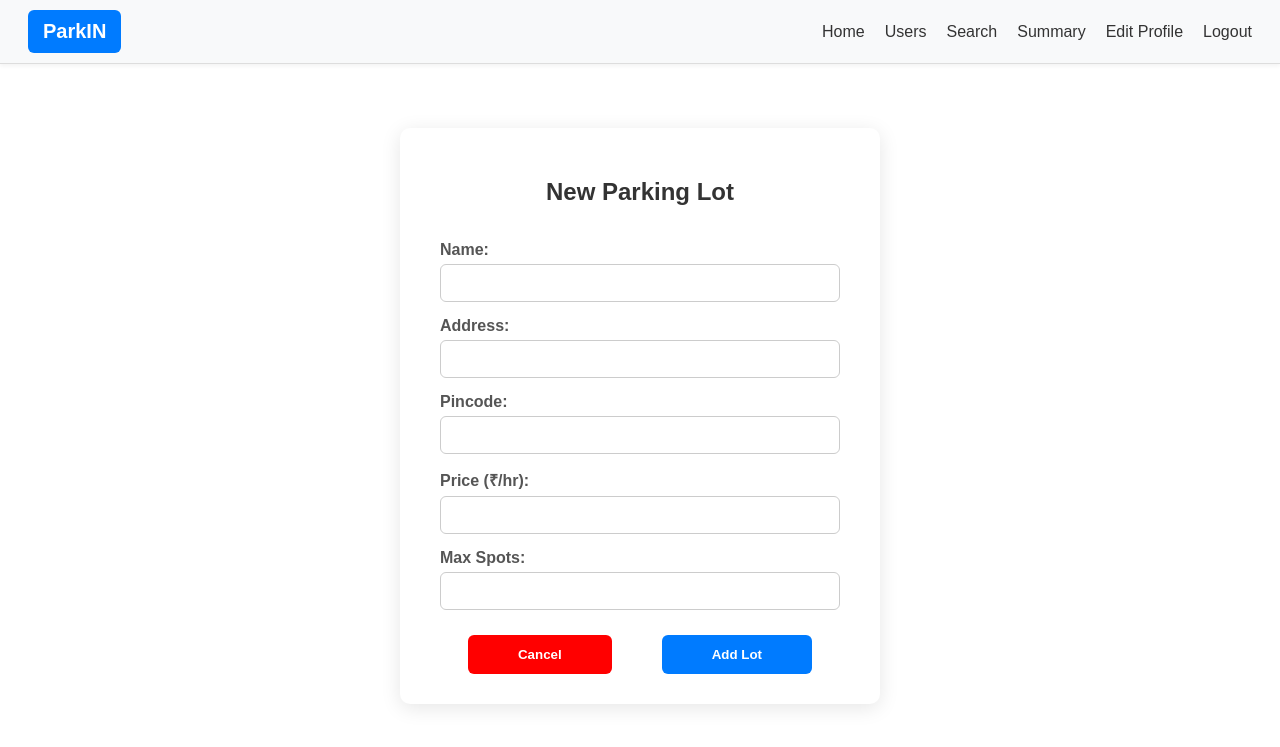
After one commit to 24f1001715/vehicle-parking-app, a Flask app: page /admin/add-lot in a window 1280 px wide. The commit adds this page. Shown: the top 747 px of the page. Run offline with Flask 3, Linux system fonts and the light colour scheme; the visitor is signed in with stand-in values (Sample User, id 1).

Commit message:
Milestone-VP Admin add-lot functionality

```diff
--- a/controllers/admin_routes.py
+++ b/controllers/admin_routes.py
@@ -9,33 +9,6 @@ admin_bp = Blueprint('admin', __name__)
 @admin_bp.route('/admin/dashboard', methods=['GET', 'POST'])
 @admin_required
 def home():
-    if request.method == 'POST':
-        # 1. Collect form data
-        name = request.form['name']
-        address = request.form['address']
-        pin_code = request.form['pin_code']
-        price = request.form['price']
-        max_spots = int(request.form['max_spots'])
-
-        # 2. Create new parking lot
-        new_lot = ParkingLot(
-            prime_location_name=name,
-            address=address,
-            pin_code=pin_code,
-            price=float(price),
-            max_spots=max_spots
-        )
-        db.session.add(new_lot)
-        db.session.commit()
-
-        # 3. Add parking spots
-        for _ in range(max_spots):
-            spot = ParkingSpot(lot_id=new_lot.id)  # status defaults to 'A'
-            db.session.add(spot)
-        db.session.commit()
-
-        return redirect(url_for('admin.home'))
-
     lots = ParkingLot.query.all()
     return render_template('admin/home.html', lots=lots)
 
@@ -59,3 +32,33 @@ def summary():
 @admin_required
 def edit_profile():
     return render_template('admin/edit_profile.html')
+
+
+@admin_bp.route('/admin/add-lot', methods=['GET', 'POST'])
+@admin_required
+def add_lot():
+    if request.method == 'POST':
+        name = request.form['name']
+        address = request.form['address']
+        pin_code = request.form['pin_code']
+        price = request.form['price']
+        max_spots = int(request.form['max_spots'])
+
+        new_lot = ParkingLot(
+            prime_location_name=name,
+            address=address,
+            pin_code=pin_code,
+            price=float(price),
+            max_spots=max_spots
+        )
+        db.session.add(new_lot)
+        db.session.commit()
+
+        for _ in range(max_spots):
+            spot = ParkingSpot(lot_id=new_lot.id)
+            db.session.add(spot)
+        db.session.commit()
+
+        return redirect(url_for('admin.home'))
+
+    return render_template('admin/add_lot.html')
--- a/models/models.py
+++ b/models/models.py
@@ -13,7 +13,8 @@ db = SQLAlchemy(app)
 
 class Admin(db.Model):
     __tablename__ = 'admin'
-    email_id = db.Column(db.String(120), primary_key=True)
+    id = db.Column(db.Integer, primary_key=True)  # NEW auto-increment ID
+    email_id = db.Column(db.String(100), unique=True, nullable=False)
     fullname = db.Column(db.String(100), nullable=False)
     password = db.Column(db.String(120), nullable=False)
     address = db.Column(db.String(200), nullable=True)
@@ -21,7 +22,8 @@ class Admin(db.Model):
 
 class User(db.Model):
     __tablename__ = 'user'
-    email_id = db.Column(db.String(120), primary_key=True)
+    id = db.Column(db.Integer, primary_key=True)  # NEW auto-increment ID
+    email_id = db.Column(db.String(100), unique=True, nullable=False)
     fullname = db.Column(db.String(100), nullable=False)
     password = db.Column(db.String(120), nullable=False)
     address = db.Column(db.String(200), nullable=True)
--- a/static/css/style.css
+++ b/static/css/style.css
@@ -84,7 +84,8 @@ label {
 
 input[type="text"],
 input[type="email"],
-input[type="password"] {
+input[type="password"],
+input[type="number"] {
     padding: 10px;
     border: 1px solid #ccc;
     border-radius: 6px;
@@ -94,7 +95,8 @@ input[type="password"] {
 
 input[type="text"]:focus,
 input[type="email"]:focus,
-input[type="password"]:focus {
+input[type="password"]:focus,
+input[type="number"]:focus {
     border-color: #007bff;
     outline: none;
 }
@@ -165,3 +167,37 @@ a:hover {
 .users-table tr:nth-child(even) {
     background-color: #fafafa;
 }
+
+/* ---------------- admin.dash.parkinglot.buttons ---------------- */
+
+.button-group {
+    display: flex;
+    gap: 10px; /* spacing between buttons */
+    margin-top: 15px;
+    align-items: center;
+    align-self: center;
+}
+
+.btn {
+    margin: 10px 20px 0 20px;
+    padding: 12px 50px;
+    background-color: #007bff;
+    color: white;
+    font-weight: bold;
+    border: none;
+    border-radius: 6px;
+    cursor: pointer;
+    transition: background-color 0.2s;
+}
+
+.btn:hover {
+    background-color: #0056b3;
+}
+
+.cancel {
+    background-color: red;
+}
+
+.cancel:hover {
+    background-color: #c0392b;
+}
--- /dev/null
+++ b/templates/admin/add_lot.html
@@ -0,0 +1,34 @@
+{% extends 'admin/base_admin.html' %}
+{% block title %}Add Parking Lot{% endblock %}
+{% block content %}
+
+<div class="form-container">
+<h2>New Parking Lot</h2>
+<form method="POST" class="form">
+    <label>Name:</label>
+    <input type="text" name="name" required>
+
+    <label>Address:</label>
+    <input type="text" name="address">
+
+    <label>Pincode:</label>
+    <input type="text" name="pin_code">
+
+    <label>Price (₹/hr):</label>
+    <input type="number" name="price" step="0.01" required>
+
+    <label>Max Spots:</label>
+    <input type="number" name="max_spots" required>
+
+
+    <div class="button-group">
+    <a href="{{ url_for('admin.home') }}">
+        <button type="button" class="btn cancel">Cancel</button>
+    </a>
+
+    <button type="submit" class="btn">Add Lot</button>
+</div>
+
+</form>
+</div>
+{% endblock %}
--- a/templates/admin/users.html
+++ b/templates/admin/users.html
@@ -6,6 +6,7 @@
 <table class="users-table">
     <thead>
         <tr>
+            <th>ID</th>
             <th>Email</th>
             <th>Full Name</th>
             <th>Address</th>
@@ -15,6 +16,7 @@
     <tbody>
         {% for user in users %}
         <tr>
+            <td>{{ user.id }}</td>
             <td>{{ user.email_id }}</td>
             <td>{{ user.fullname }}</td>
             <td>{{ user.address }}</td>
```
Also changed, not shown: templates/admin/home.html (+6 -20 lines).
